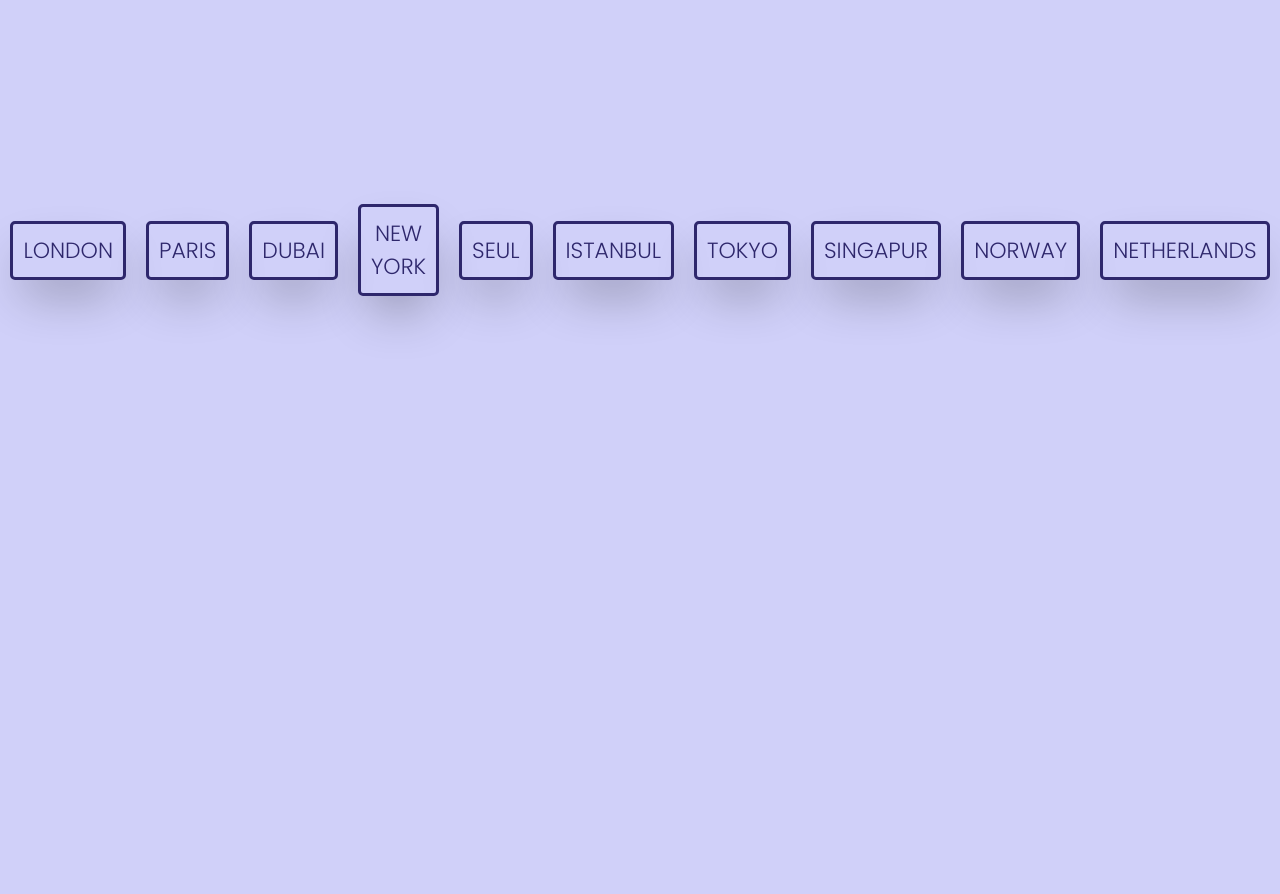
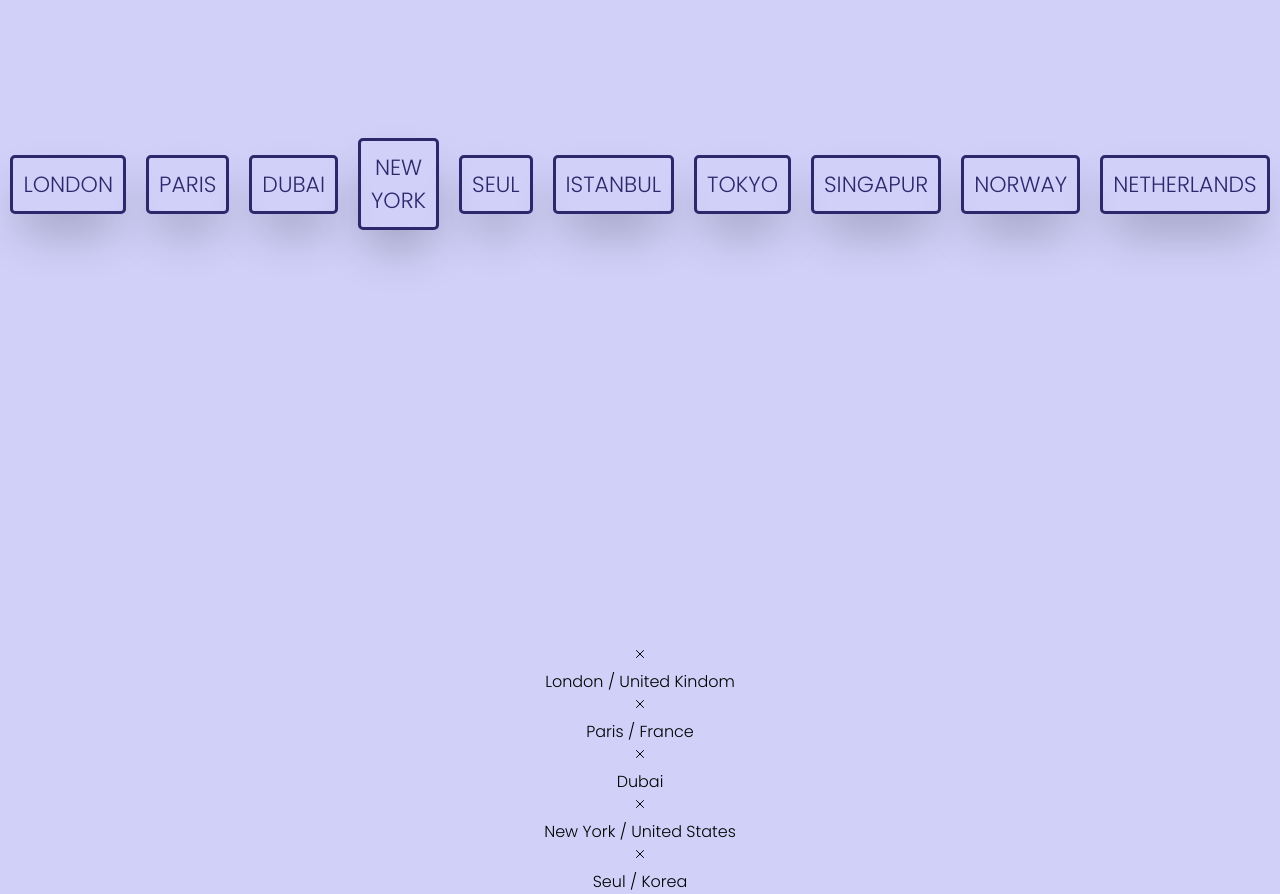
Before and after one commit to semanurbilada/wTime-school-project-website, a plain HTML site: page index.html in a window 1280 px wide. Shown: the part 800-1694 px from the top of the page. Before the commit the page ends 1376 px from the top, so only its background shows below. Drawn offline with nearby package versions, Linux system fonts and the light colour scheme.

Commit message:
clock pop-up's created

```diff
--- a/index.html
+++ b/index.html
@@ -51,15 +51,6 @@
         <div class="box-item move1">
             <p>LONDON</p>
         </div>
-        <!--
-        <div class="popup-london" id="london">
-            <div class="title">
-                <ion-icon name="close-outline"></ion-icon>
-                <img src="./src/images/london.jpg" alt="">
-                <p>London / United Kindom</p>
-            </div>
-        </div>
-        -->
         <div class="box-item move2">
             <p>PARIS</p>
         </div>
@@ -89,6 +80,45 @@
         </div>
     </section>
 
+
+    <section class="clocks-popup">
+        <div class="popup" id="london">
+            <div class="title">
+                <ion-icon name="close-outline"></ion-icon>
+                <!-- <img src="./src/images/london.jpg" alt=""> -->
+                <p>London / United Kindom</p>
+            </div>
+        </div>
+
+        <div class="popup" id="paris">
+            <div class="title">
+                <ion-icon name="close-outline"></ion-icon>
+                <p>Paris / France</p>
+            </div>
+        </div>
+
+        <div class="popup" id="dubai">
+            <div class="title">
+                <ion-icon name="close-outline"></ion-icon>
+                <p>Dubai</p>
+            </div>
+        </div>
+
+        <div class="popup" id="new-york">
+            <div class="title">
+                <ion-icon name="close-outline"></ion-icon>
+                <p>New York / United States</p>
+            </div>
+        </div>
+
+        <div class="popup" id="seul">
+            <div class="title">
+                <ion-icon name="close-outline"></ion-icon>
+                <p>Seul / Korea</p>
+            </div>
+        </div>
+    </section>
+
     <!--
     <section class="search-bar-fixed">
         <input type="text" name="txt" placeholder="CITY / COUNTRY">
--- a/style.css
+++ b/style.css
@@ -168,8 +168,9 @@ nav li a:hover{
 /* CLOCKS */
 .box{
     padding: 80px;
-    margin-top: 800px;
-    margin-bottom: 200px;
+    margin-top: 500px;
+    height: 90vh;
+    margin-bottom: 100px;
     display: flex;
     justify-content: center;
     align-items: center;
```
